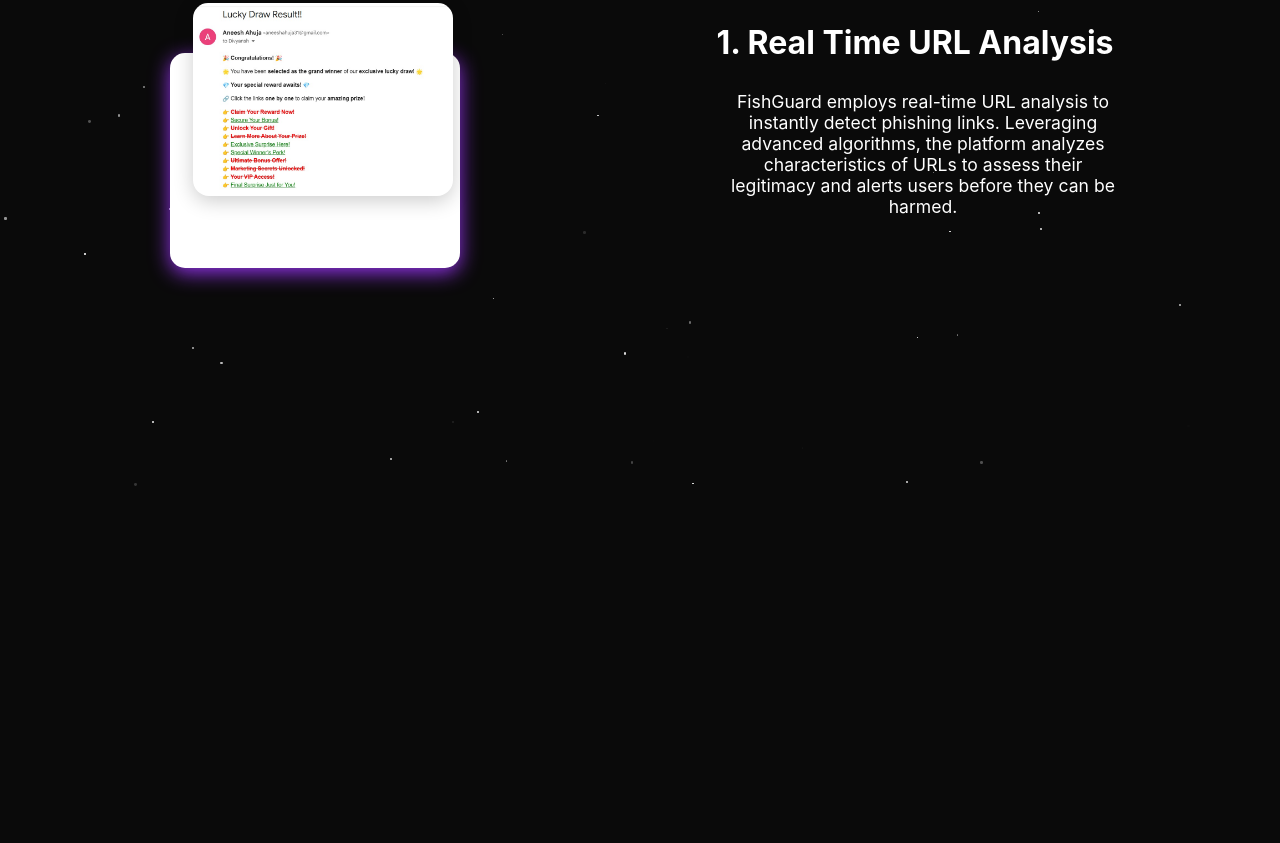
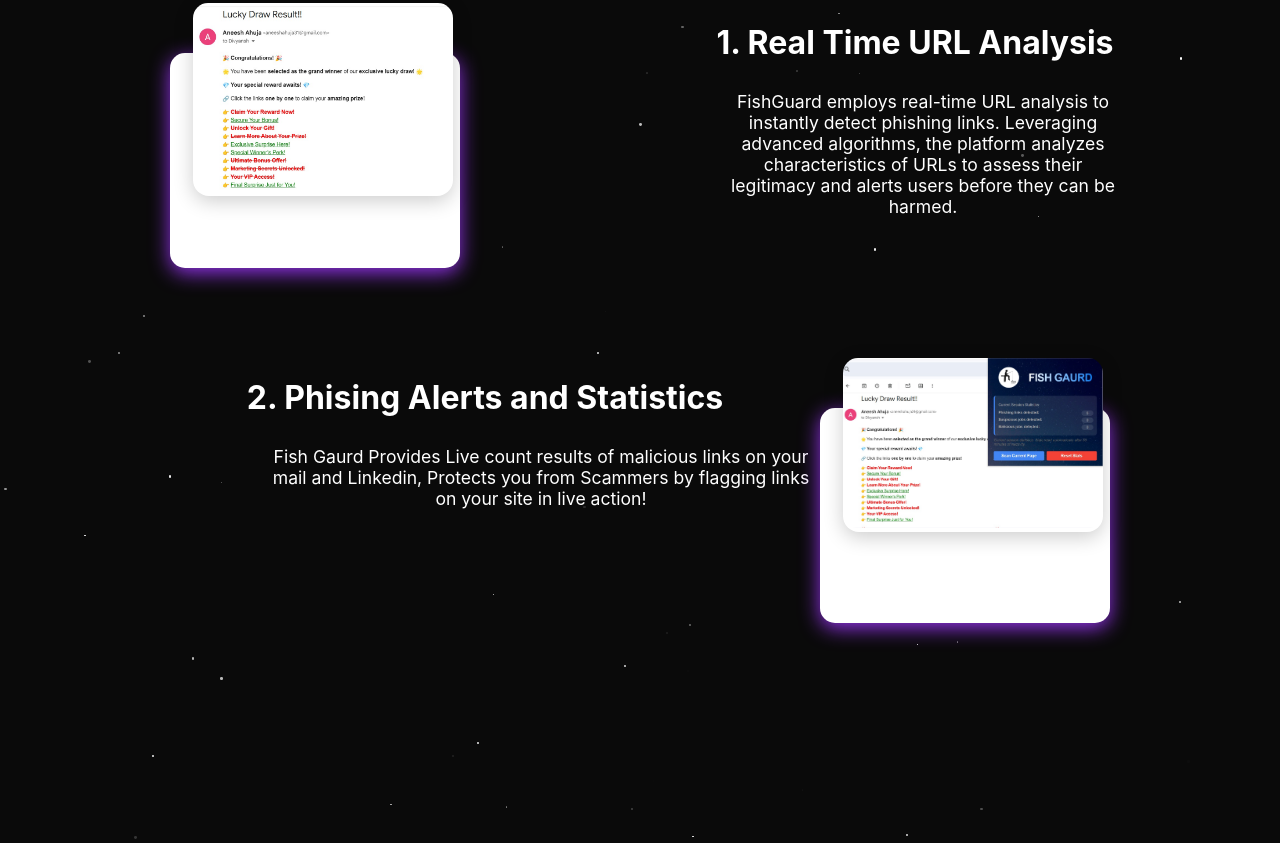
Before and after one commit to DivyanshTulsiani/FishGaurdLP, a plain HTML site: page index.html in a window 1280 px wide. Shown: the part 643-1486 px from the top of the page. Before the commit the page ends 1131 px from the top, so only its background shows below. Drawn offline with Linux system fonts and the light colour scheme.

Commit message:
added second workflow

```diff
--- a/index.html
+++ b/index.html
@@ -67,11 +67,11 @@
           />
         </div>
         <div class="content1">
-          <h3>This is content</h3>
+          <!-- <h3>This is content</h3> -->
           <p>
-            DIn publishing and graphic design, Lorem ipsum is a placeholder text
+            <!-- DIn publishing and graphic design, Lorem ipsum is a placeholder text
             commonly used to demonstrate the visual form of a document or a
-            typeface without relying on meaningful content.
+            typeface without relying on meaningful content. -->
           </p>
         </div>
       </div>
@@ -87,6 +87,42 @@
                     </div>
                 </div>
                 <div class="workflow2">
+                    <div class="workflow2content">
+                        <div class="contentheading">
+                            2. Phising Alerts and Statistics
+                        </div>
+                        <div class="content2">
+                            Fish Gaurd Provides Live count results of malicious links on your mail and Linkedin, Protects you from Scammers by flagging links on your site in live action!
+                        </div>
+                    </div>
+                    <div class="workflow2img">
+                        <div class="cont">
+                            <div class="card">
+                              <div class="image">
+                                <img
+                                  href="#"
+                                  src="./icons/WhatsApp Image 2025-03-21 at 08.25.58.jpeg"
+                                />
+                              </div>
+                              <div class="content1">
+                                <!-- <h3>This is content</h3> -->
+                                <p>
+                                  <!-- DIn publishing and graphic design, Lorem ipsum is a placeholder text
+                                  commonly used to demonstrate the visual form of a document or a
+                                  typeface without relying on meaningful content. -->
+                                </p>
+                              </div>
+                            </div>
+                          </div>
+                    </div>
+                    <!-- <div class="workflow2content">
+                        <div class="contentheading">
+                            2. Phising Alerts and Statistics
+                        </div>
+                        <div class="content">
+
+                        </div>
+                    </div> -->
 
                 </div>
                 <div class="workflow3">
--- a/styles.css
+++ b/styles.css
@@ -320,6 +320,12 @@ footer {
   justify-content: space-between;
 }
 
+.workflow2{
+  margin-top: 5rem;
+  display: flex;
+  justify-content: space-between;
+}
+
 .workflow1content{
   margin-left: 15rem;
 }
@@ -341,11 +347,23 @@ footer {
   /* padding-left: rem;
   padding-right: 5rem; */
 }
+
+.content2{
+  margin-top: 1.8rem;
+  font-size: 1.1rem;
+  font-weight: 400;
+  padding-left: 7rem;
+  padding-right: 7 rem;
+  /* padding-left: 1rem;
+  padding-right: 2rem; */
+  /* padding-left: rem;
+  padding-right: 5rem; */
+}
 .cont .card {
   position: relative;
   max-width: 300px;
   height: 215px;
-  background-color: #fff;
+  background-color: #ffffff;
   margin: 30px 10px;
   padding: 20px 15px;
 
@@ -354,7 +372,8 @@ footer {
   /* background: linear-gradient(to right, #fff, #0081ff);
   background: linear-gradient(black, #07427d) padding-box,
               linear-gradient(#ffffff, #0081ff, 75%, transparent 100%) border-box; */
-  box-shadow: 0 5px 20px #9333ea;
+  /* box-shadow: 0 5px 20px #9333ea; */
+  box-shadow: 0 5px 20px rgba(147, 51, 234, 1);
   transition: 0.3s ease-in-out;
   border-radius: 15px;
 }
```
Also changed, not shown: icons/WhatsApp Image 2025-03-21 at 08.25.58.jpeg (added).
